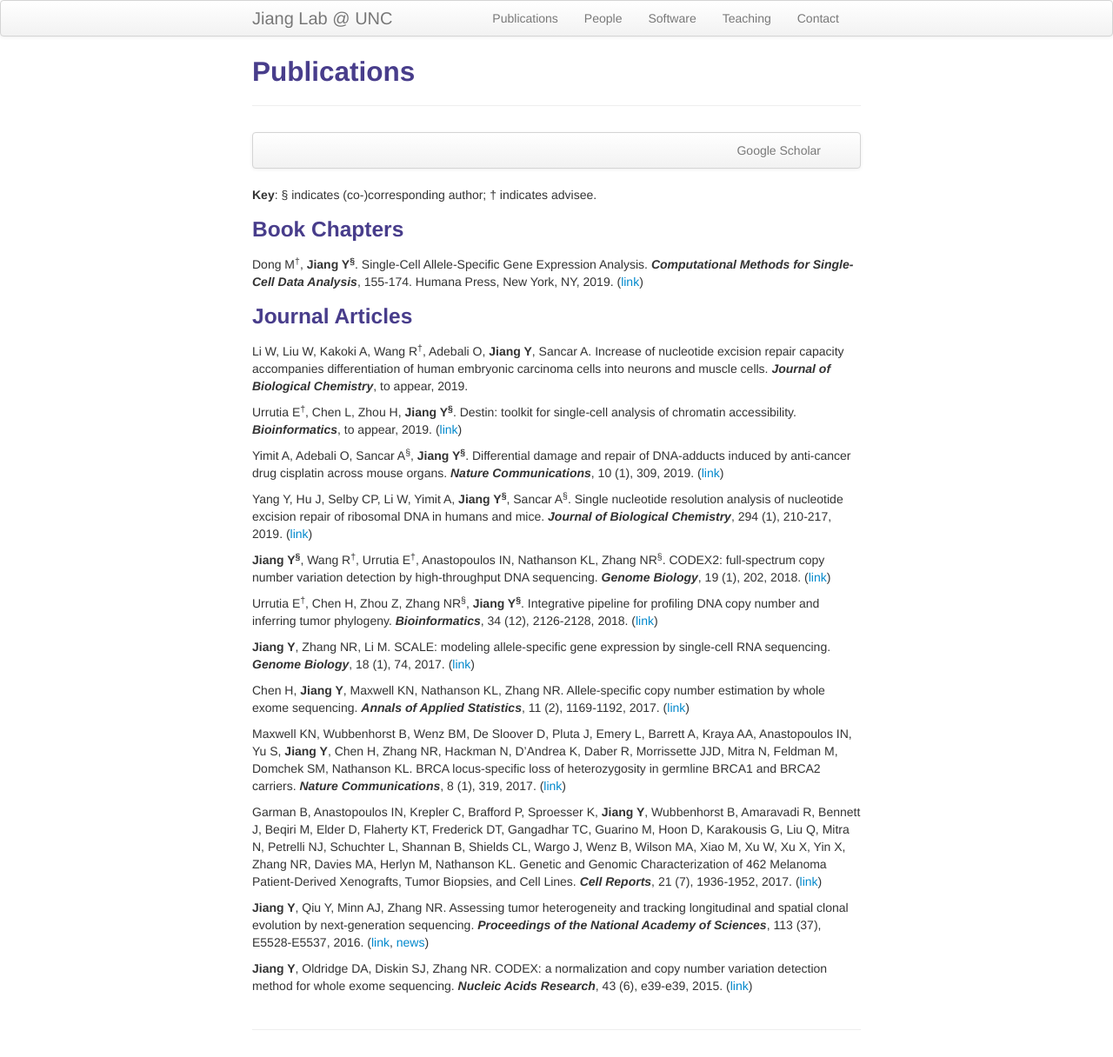
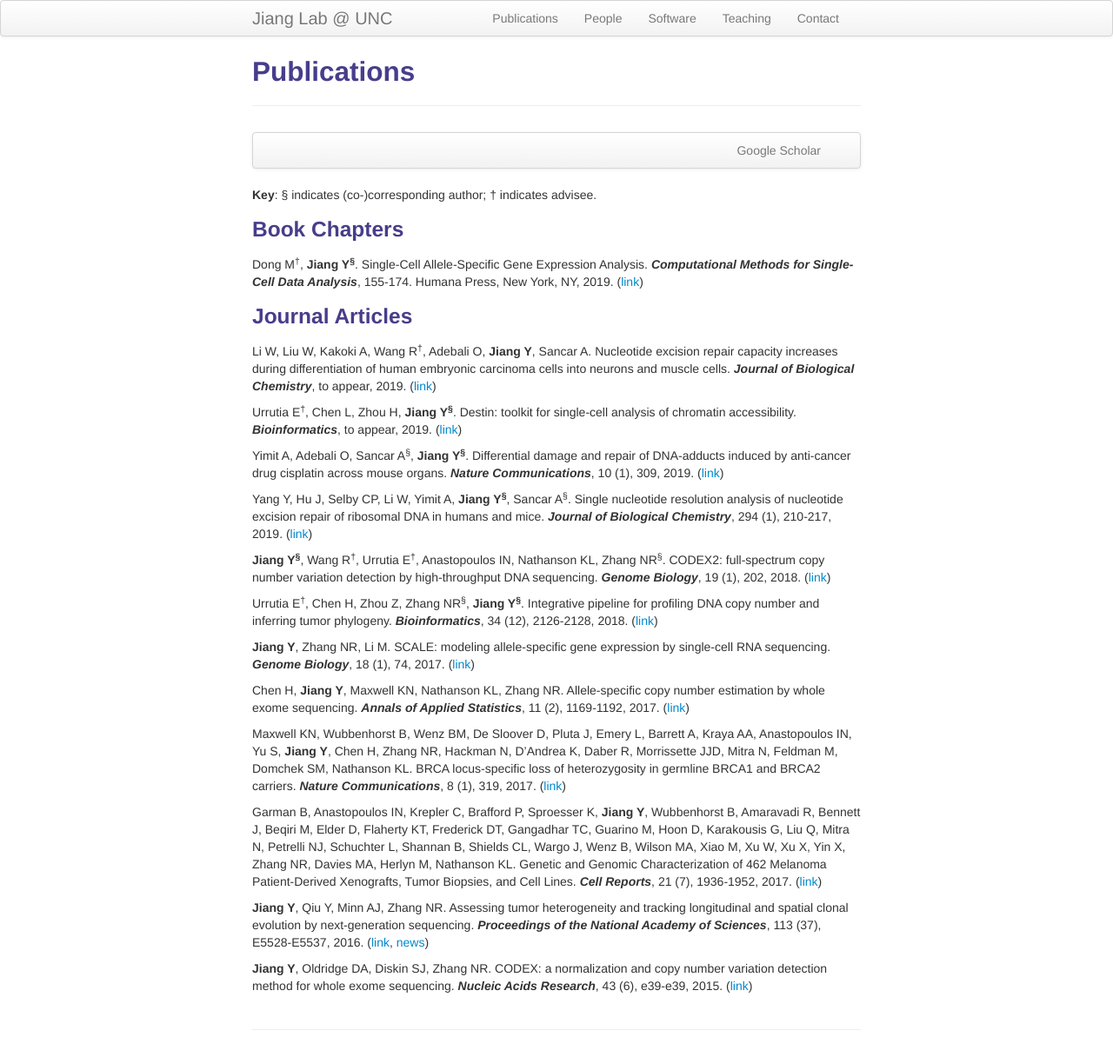
Before and after one commit to yuchaojiang/yuchaojiang.github.io, a Jekyll site: the page built from pages/pubs.md, in a window 1280 px wide. Shown: the whole page at 87% size. Built offline with Jekyll 4.4.1, drawn with Linux system fonts in a browser that asks for light colours.

Commit message:
Update pubs.md

```diff
--- a/pages/pubs.md
+++ b/pages/pubs.md
@@ -20,7 +20,7 @@ Dong M<sup>&dagger;</sup>, **Jiang Y<sup>&sect;</sup>**. Single-Cell Allele-Spec
 
 ### Journal Articles
 
-Li W, Liu W, Kakoki A, Wang R<sup>&dagger;</sup>, Adebali O, **Jiang Y**, Sancar A. Increase of nucleotide excision repair capacity accompanies differentiation of human embryonic carcinoma cells into neurons and muscle cells. ***Journal of Biological Chemistry***, to appear, 2019.
+Li W, Liu W, Kakoki A, Wang R<sup>&dagger;</sup>, Adebali O, **Jiang Y**, Sancar A. Nucleotide excision repair capacity increases during differentiation of human embryonic carcinoma cells into neurons and muscle cells. ***Journal of Biological Chemistry***, to appear, 2019. ([link](http://www.jbc.org/content/early/2019/02/26/jbc.RA119.007861.abstract))
 
 Urrutia E<sup>&dagger;</sup>, Chen L, Zhou H, **Jiang Y<sup>&sect;</sup>**. Destin: toolkit for single-cell analysis of chromatin accessibility. ***Bioinformatics***, to appear, 2019. ([link](http://biorxiv.org/cgi/content/short/461905v2))
 
```
